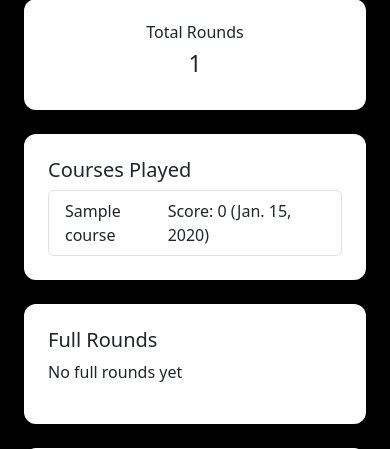
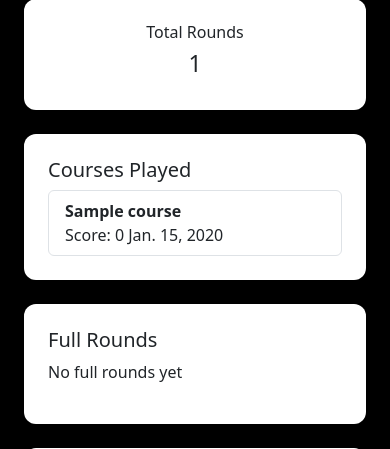
Before and after one commit to N-Smillie/golf-tracker-project, a Django app: page /stats/ in a window 390 px wide. Shown: the part 159-608 px from the top of the page. Run offline with Django 4.2, Linux system fonts and the light colour scheme; a user stored in the database is signed in; tables that the repository leaves empty hold one stand-in row (values such as "Sample post").

Commit message:
Improve courses played section layout for mobile responsiveness

```diff
--- a/stats/templates/stats/stats_dashboard.html
+++ b/stats/templates/stats/stats_dashboard.html
@@ -25,11 +25,21 @@
 
             <ul class="list-group">
                 {% for round in rounds %}
-                <li class="list-group-item d-flex justify-content-between">
-                    <span>{{ round.course.name }}</span>
-                    <span>
-                        Score: {{ round.score_vs_par }} ({{ round.date }})
-                    </span>
+                <li class="list-group-item">
+
+                    <div class="d-flex flex-column flex-md-row justify-content-between">
+
+                        <div>
+                            <strong>{{ round.course.name }}</strong>
+                        </div>
+
+                        <div class="text-md-end">
+                            Score: {{ round.score_vs_par }}
+                            <span>{{ round.date }}</span>
+                        </div>
+
+                    </div>
+
                 </li>
                 {% empty %}
                 <li class="list-group-item">No rounds played yet</li>
```
